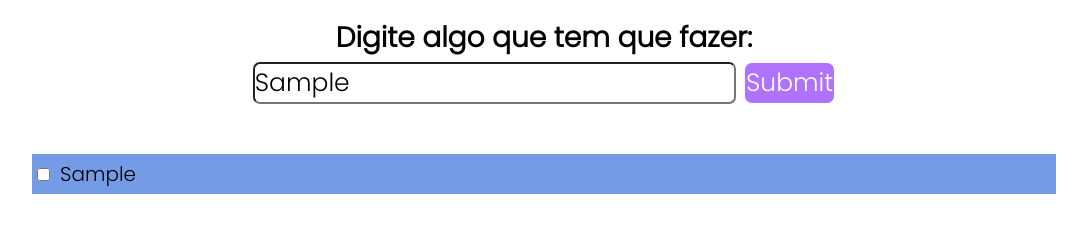
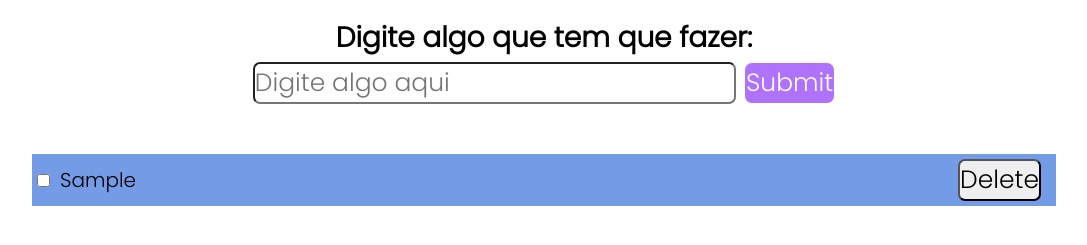
Before and after one commit to GabrielLibano/ToDoList, a plain HTML site: page index.html in a window 1280 px wide. Both pictures are taken after typing "Sample" into the empty fields and a click on the button "Submit". Shown: the part 163-408 px from the top of the page, without its empty margins (96-1183 px from the left). Drawn offline with Linux system fonts and the light colour scheme.

Commit message:
ToDoList

```diff
--- a/app.js
+++ b/app.js
@@ -1,16 +1,57 @@
+
 
 
 function enviar(){
     let tarefa = document.getElementById("tarefa").value;
     let display = document.getElementById("display");
     let mainDisplay = document.getElementById("main-display");
-
     display = document.createElement('div');
     display.classList.add("todo");
 
     if(!tarefa ==''){
-        mainDisplay.innerHTML += display.innerHTML = `<div class="todo"><input class="chk" type="checkbox"> <span>` + tarefa + `</span></div>`;
+        mainDisplay.innerHTML += display.innerHTML = `
+        <div class="todo">
+            <input class="chk" type="checkbox" name="check" onclick="check()" id="chk">
+            <span class="list" >${tarefa}</span>
+            <div class="row-delete">
+                <input type="button" value="Delete" class="btn-delete" onclick="del()">
+            </div>
+        </div>`;
+    document.getElementById("tarefa").value = "";
     }else{
         alert("Primeiro Escreva uma tarefa");
     }
 }
+
+function del(){
+    let mainDisplay = document.getElementById("main-display");
+    mainDisplay.innerHTML = "";
+}
+function check(){
+    // let mainDisplay = document.getElementById("main-display");
+    // chk = document.querySelector("input chk");
+    // // chk.forEach(chks =>{
+
+    // // })
+    // chk.addEventListener('check', function(){
+    //     if (this.checked){
+    //         mainDisplay.style.textDecorationLine = "line-through";
+    //     }else{
+    //         mainDisplay.style.textDecorationLine = "none";
+    //     }
+    // })
+    // console.log(chk)
+
+
+    let chks = document.querySelectorAll("input[type=checkbox][name=check]");
+
+    chks.forEach(function(checkbox) {
+
+        checkbox.addEventListener('change', function() {
+            enabled = Array.from(checkbox).filter ( i=> i.check).map(i => i.value)
+            console.log(enabled);
+        })
+    })
+
+
+}
--- a/styles.css
+++ b/styles.css
@@ -67,3 +67,14 @@ input:focus{
 
     color: black;
 }
+.btn-delete{
+    text-align: end;
+}
+.row-delete{
+    display: flex;
+    width: 20%;
+    justify-content: flex-end;
+}
+.list{
+    width: 80%;
+}
```
Also changed, not shown: index.html (+5 -2 lines).
